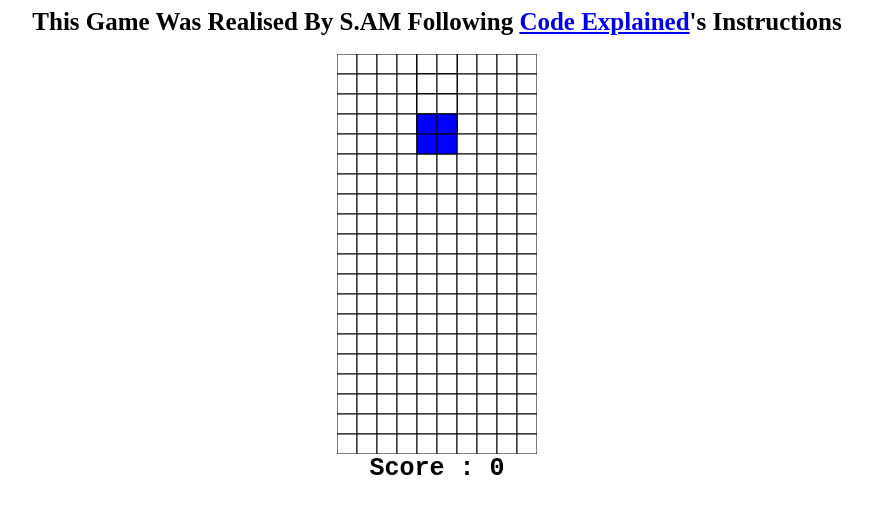
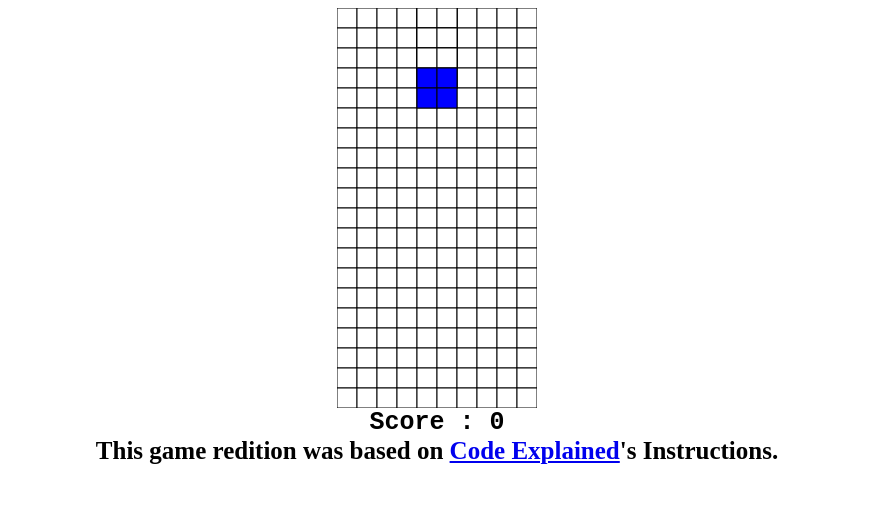
Before and after one commit to ServetoAM/Tetris, a plain HTML site: page index.html in a window 1280 px wide. Shown: the whole page, without its empty margins (203-1075 px from the left). Drawn offline with Linux system fonts and the light colour scheme.

Commit message:
Presentation changed

```diff
--- /dev/null
+++ b/index.css
@@ -0,0 +1,3 @@
+.presentation{
+    font-size: small;
+}
--- a/index.html
+++ b/index.html
@@ -1,33 +1,40 @@
 <html>
+
 <head>
     <title>Tetris Game JavaScript</title>
     <style>
-        #score{
+        #score {
             display: inline-block;
         }
-        div{
+
+        div {
             font-size: 25px;
             font-weight: bold;
             font-family: monospace;
             text-align: center;
         }
-        canvas{
+
+        canvas {
             display: block;
-            margin:0 auto;
+            margin: 0 auto;
         }
-        #presentation{
-          font-family:'Times New Roman', Times, serif;
-          font-weight: 700;
+
+        #presentation {
+            font-family: 'Times New Roman', Times, serif;
+            font-weight: 700;
         }
     </style>
 </head>
+
 <body>
-   <div id="presentation">This Game Was Realised By S.AM Following <a target="_blank" href="https://www.youtube.com/c/codeexplained">Code Explained</a>'s Instructions </div><br>
     <canvas id="tetris" width="200" height="400"></canvas>
     <div>
         Score : <div id="score">0</div>
     </div>
+    <div id="presentation">This game redition was based on <a target="_blank"
+            href="https://www.youtube.com/c/codeexplained">Code Explained</a>'s Instructions. </div>
     <script src="tetrominoes.js"></script>
     <script src="tetris.js"></script>
 </body>
+
 </html>
--- a/tetris.js
+++ b/tetris.js
@@ -186,7 +186,7 @@ Piece.prototype.lock = function(){
     scoreElement.innerHTML = score;
 }
 
-// collision fucntion
+// collision function
 
 Piece.prototype.collision = function(x,y,piece){
     for( r = 0; r < piece.length; r++){
```
